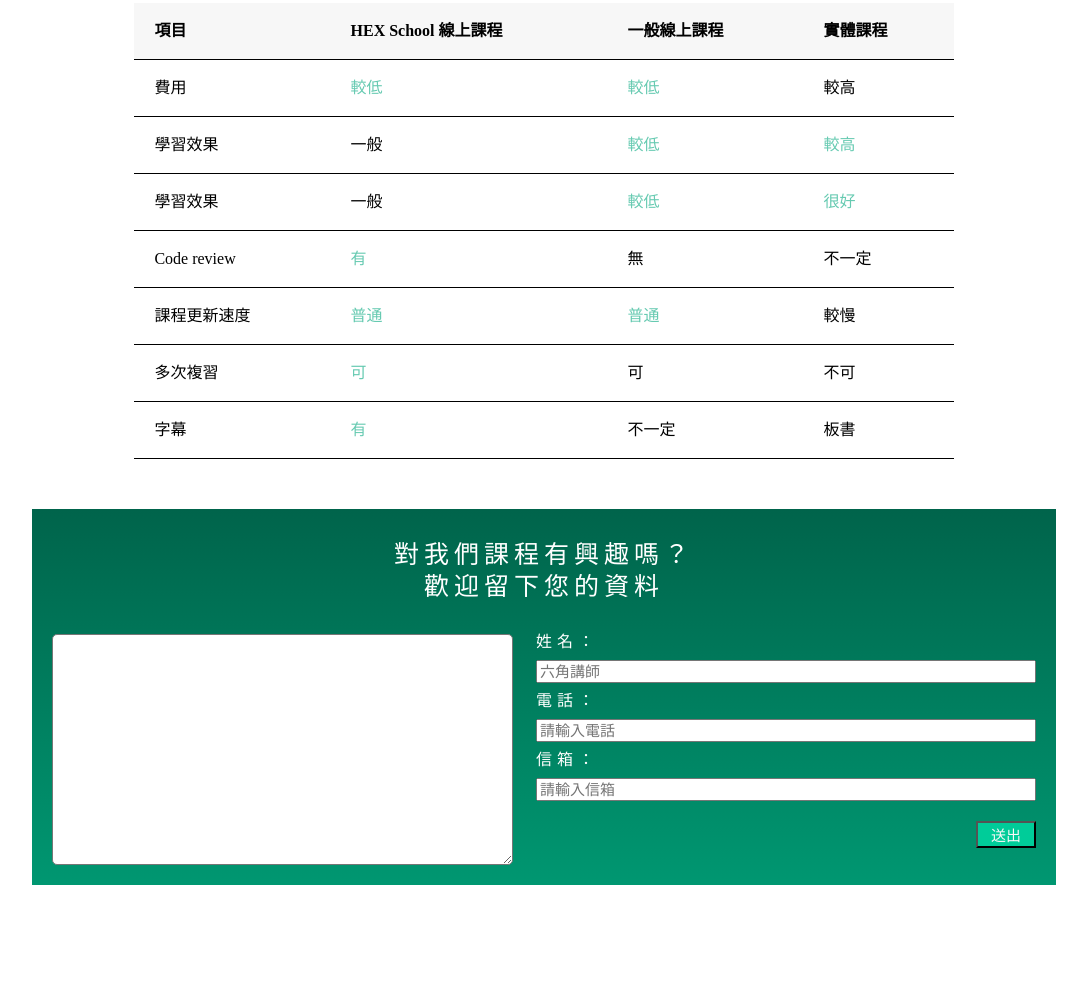
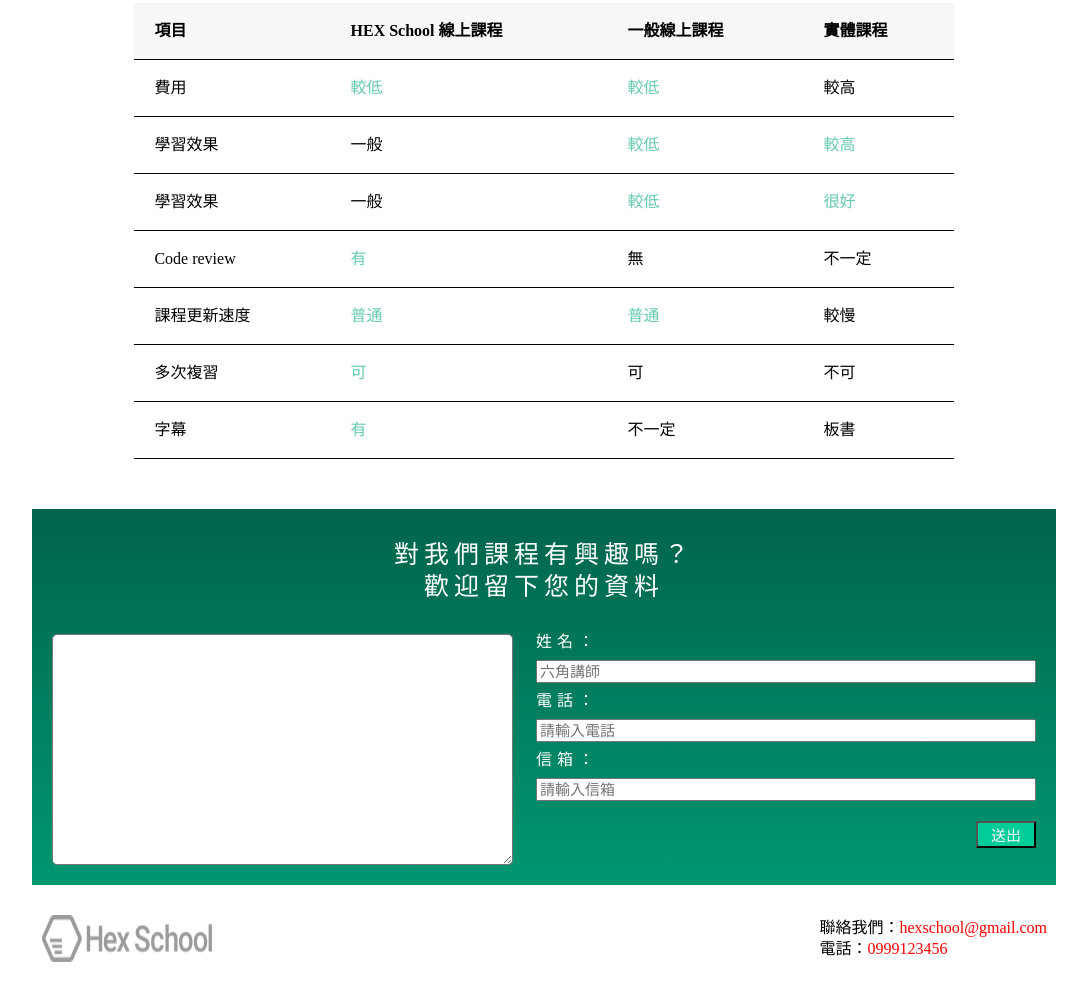
Before and after one commit to Sabrina-JR/hexschool, a plain HTML site: page index.html in a window 1280 px wide. Shown: the part 933-1925 px from the top of the page, without its empty margins (96-1183 px from the left). Before the commit the page ends 1818 px from the top, so only its background shows below. Drawn offline with Linux system fonts and the light colour scheme.

Commit message:
Update html & css

```diff
--- a/css/style.css
+++ b/css/style.css
@@ -98,12 +98,12 @@ body{
 	margin: 0px 10px;
 }
 
-li{
+.nav>ul>li{
 	margin: 20px 0px 0px 20px;
 	color: rgb(153,235,214);
 }
 
-li:hover{
+.nav>ul>li:hover{
 	border-bottom: solid 2px rgb(153,235,214) ;
 	transition: 0.1s;
 	cursor: pointer;
@@ -243,3 +243,19 @@ input[type='submit']{
 	margin-top: 20px;
 	margin-left: auto;
 }
+
+footer{
+	display: flex;
+	justify-content: space-between;
+	padding: 30px 9px;
+}
+
+.footer-contact>li{
+	margin: 5px 0px;
+	font-weight: 500;
+}
+
+.footer-contact>li>a{
+	text-decoration: none;
+	color: red;
+}
--- a/index.html
+++ b/index.html
@@ -120,12 +120,16 @@
                     <input type="Email"  id="email" name="email" placeholder="請輸入信箱">
                     <input type="submit" value="送出">
                 </div>
+            </div>
         </div>
 
-
-        </div>
-
-        <!-- <footer>bottom</footer>  -->
+        <footer>
+            <img src="images/footerLogo.png" >
+            <ul class="footer-contact ">
+                <li>聯絡我們：<a href="#">hexschool@gmail.com</a></li>
+                <li>電話：<a href="#">0999123456</a></li>
+            </ul>
+        </footer>
     </div>
 </body>
 </html>
```
